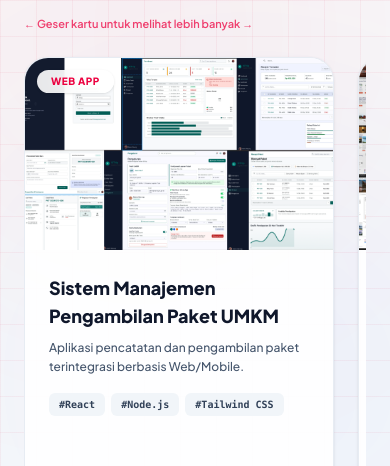
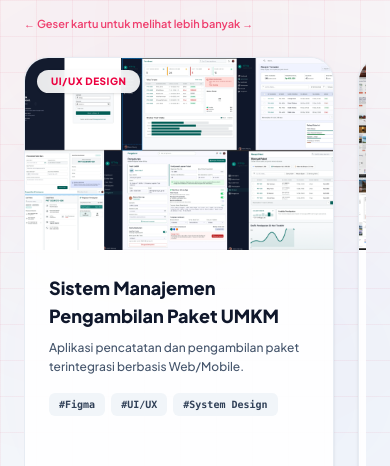
Before and after one commit to ChoqySirait/Portfolio-Sdrhana, a Next.js app in the folder my-portfolio/: page /portfolio in a window 390 px wide. Shown: the part 216-682 px from the top of the page. Built offline with nearby package versions, Linux system fonts and the light colour scheme.

Commit message:
Portfolio ready for deployment: smooth scroll, responsive mobile, and updated project links

```diff
--- a/my-portfolio/app/portfolio/page.tsx
+++ b/my-portfolio/app/portfolio/page.tsx
@@ -32,12 +32,12 @@ export default function PortfolioPage() {
     {
       id: 1,
       title: "Sistem Manajemen Pengambilan Paket UMKM",
-      category: "Web App",
+      category: "UI/UX Design",
       description: "Aplikasi pencatatan dan pengambilan paket terintegrasi berbasis Web/Mobile.",
       fullDetail: "Sistem ini dirancang khusus untuk mempermudah operasional UMKM dalam mengelola arus paket masuk dan keluar. Dilengkapi fitur pencatatan real-time, verifikasi identitas pengambilan, serta laporan aktivitas transaksi harian secara otomatis.",
       impact: "Memangkas waktu verifikasi pengambilan paket hingga 50% dan meminimalisir risiko kesalahan pendataan inventaris secara signifikan.",
       image: "/ProjekUMKN.png",
-      tags: ["React", "Node.js", "Tailwind CSS"],
+      tags: ["Figma", "UI/UX", "System Design"],
       linkType: "figma",
       figmaUrl: "https://www.figma.com/design/jcpu2VvqOW6k8LJdFMYNn8/ANAPRANCIS-A?node-id=0-1&t=R8MBUf5nc0j9vZYJ-1",
     },
@@ -74,7 +74,7 @@ export default function PortfolioPage() {
       impact: "Mencegah potensi kerugian akibat barang kadaluwarsa di gudang, meningkatkan akurasi stok fisik hingga 100%, serta mempercepat pembuatan laporan audit pergudangan.",
       image: "https://images.unsplash.com/photo-1586528116311-ad8dd3c8310d?auto=format&fit=crop&w=800&q=80",
       tags: ["Node.js", "Express.js", "MySQL", "Tailwind CSS", "REST API", "FIFO Engine"],
-      linkType : "figma",
+      linkType: "github",
       githubUrl: "https://github.com/ChoqySirait/SupplySync-Mini-Warehouse-Management-System",
     },
     {
```
